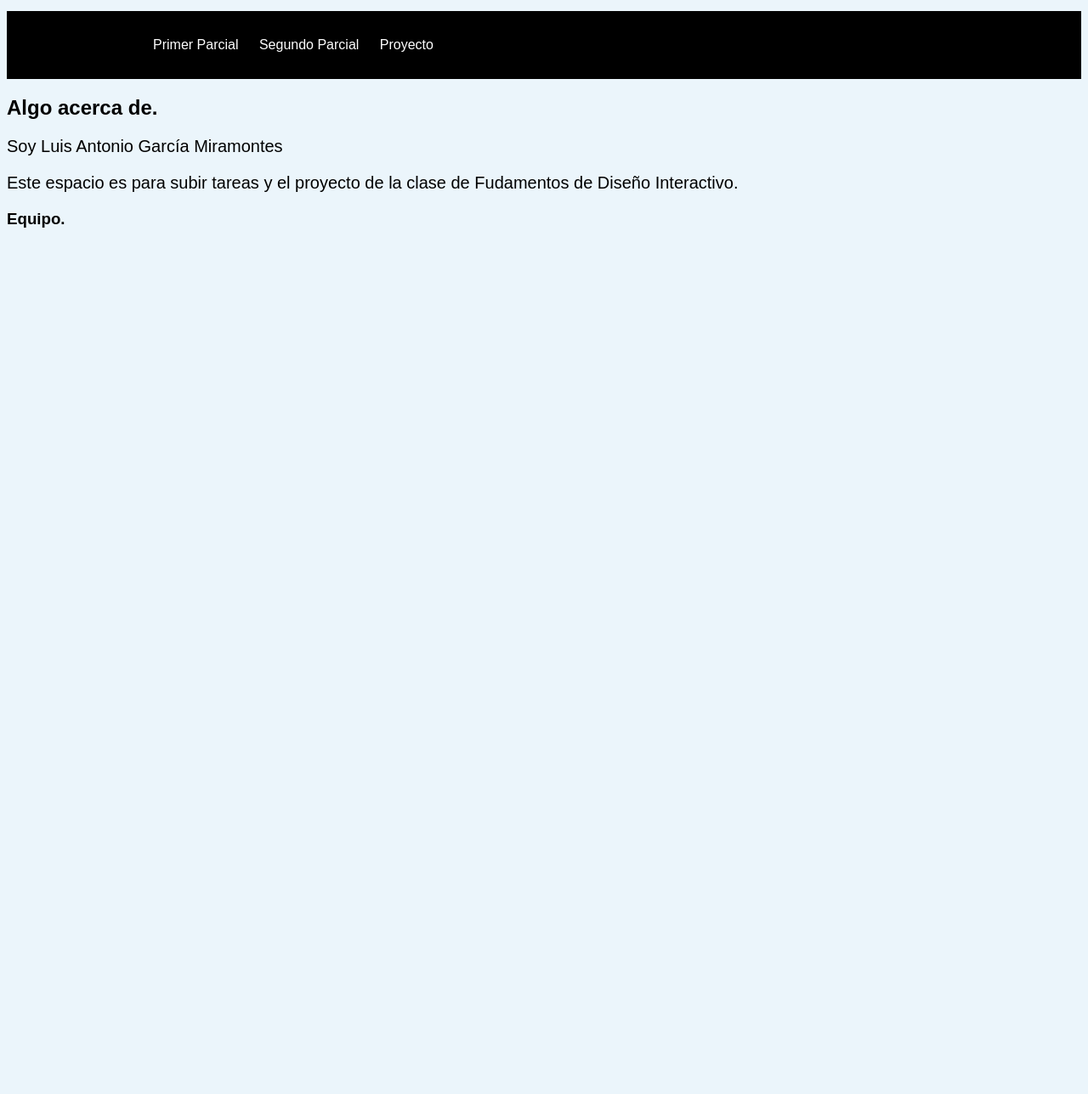
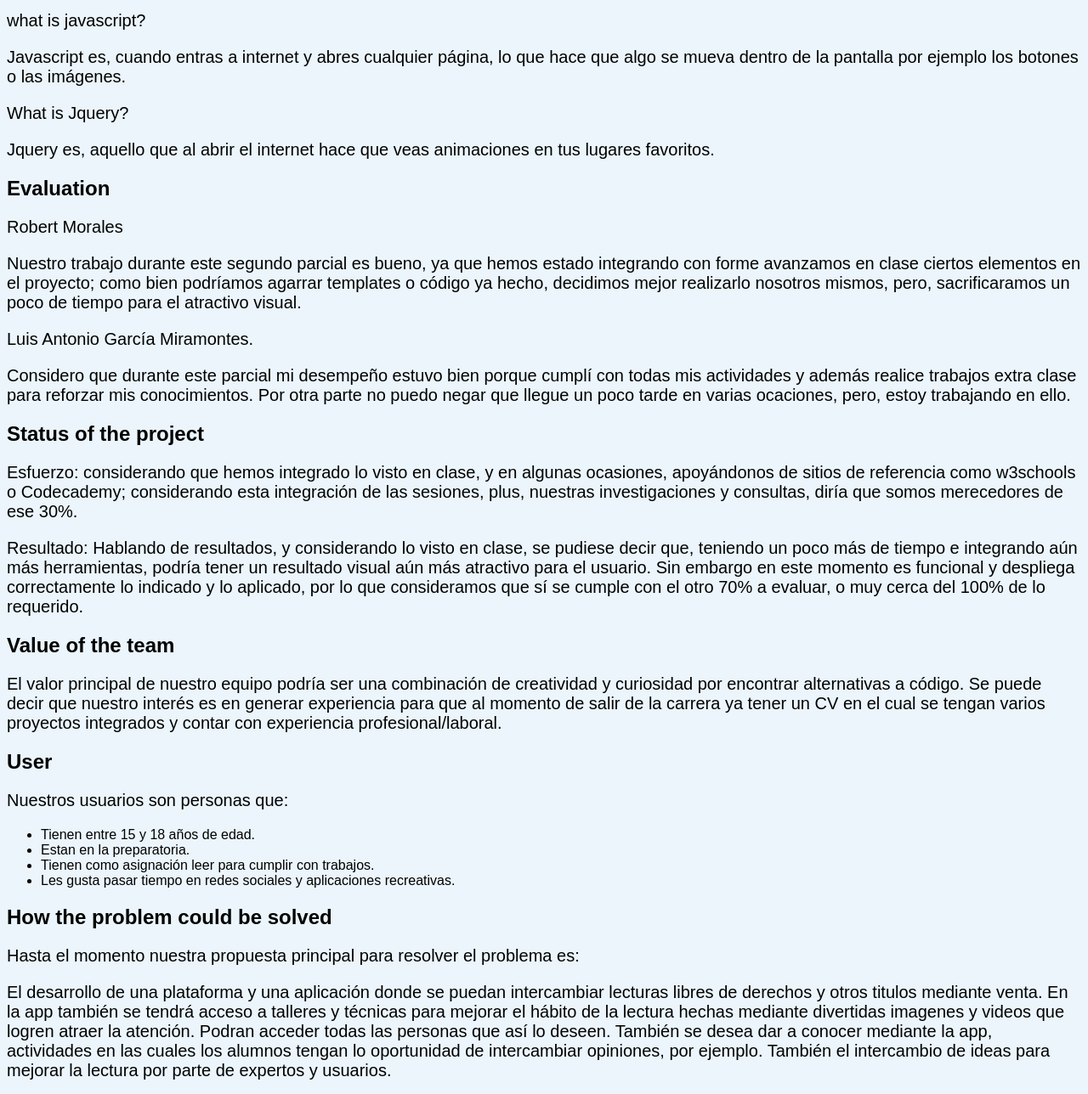
Before and after one commit to Luisantonio42/test2, a plain HTML site: page index.html in a window 1280 px wide. Shown: the part 91-1379 px from the top of the page at 85% size. Before the commit the page ends 800 px from the top, so only its background shows below. Drawn offline with Linux system fonts and the light colour scheme.

Commit message:
Update index.html

```diff
--- a/index.html
+++ b/index.html
@@ -4,19 +4,58 @@
   <link type="text/css" rel="stylesheet" href="css/stylesheet.css"/>
 </head>
 <body>
-	<h1>Página de Luis</h1>
-	<div class="nav">
-     <div class="container">
-        <ul>
-				  <a href="Parcial1.html"><li>Primer Parcial</li></a>
-          <a href="Parcial2.html"><li>Segundo Parcial</li></a>
-          <a href="Proyecto.html"><li>Proyecto</li></a>
-			</ul>
-		</div>
-	</div>
-	<h2>Algo acerca de.</h2>
-  	<p>Soy Luis Antonio García Miramontes</p>
-  	<p>Este espacio es para subir tareas y el proyecto de la clase de Fudamentos de Diseño Interactivo.</p>
-	<h3>Equipo.</h3
+	<h1>Test 2</h1>
+	<p></p>
+	<h2></h2>
+	<p>what is javascript? </p>
+	<p>Javascript es, cuando entras a internet y abres cualquier página, lo que hace que algo se mueva dentro de la pantalla por ejemplo los botones o las imágenes.</p>
+	<p></p>
+	<p>What is Jquery?</p>
+	<p>Jquery es, aquello que al abrir el internet hace que veas animaciones en tus lugares favoritos.</p>
+	<p></p>
+	<h2>Evaluation</h2>
+	<p>Robert Morales</p>
+	<p>Nuestro trabajo durante este segundo parcial es bueno, ya que hemos estado integrando con forme avanzamos en clase ciertos elementos en el proyecto; como bien podríamos agarrar templates o código ya hecho, decidimos mejor realizarlo nosotros mismos, pero, sacrificaramos un poco de tiempo para el atractivo visual.</p>
+	<p></p>
+	<p>Luis Antonio García Miramontes.</p>
+	<p>Considero que durante este parcial mi desempeño estuvo bien porque cumplí con todas mis actividades y además realice trabajos extra clase para reforzar mis conocimientos. Por otra parte no puedo negar que llegue un poco tarde en varias ocaciones, pero, estoy trabajando en ello.</p>
+	<p></p>
+	<h2>Status of the project</h2>
+	<p>Esfuerzo: considerando que hemos integrado lo visto en clase, y en algunas ocasiones, apoyándonos de sitios de referencia como w3schools o Codecademy; considerando esta integración de las sesiones, plus, nuestras investigaciones y consultas, diría que somos merecedores de ese 30%.</p>
+	<p>Resultado: Hablando de resultados, y considerando lo visto en clase, se pudiese decir que, teniendo un poco más de tiempo e integrando aún más herramientas, podría tener un resultado visual aún más atractivo para el usuario. Sin embargo en este momento es funcional y despliega  correctamente lo indicado y lo aplicado, por lo que consideramos que sí se cumple con el otro 70% a evaluar, o muy cerca del 100% de lo requerido.</p>
+	<p></p>
+	<h2>Value of the team</h2>
+	<p>El valor principal de nuestro equipo podría ser una combinación de creatividad y curiosidad por encontrar alternativas a código. Se puede decir que nuestro interés es en generar experiencia para que al momento de salir de la carrera ya tener un CV en el cual se tengan varios proyectos integrados y contar con experiencia profesional/laboral.</p>
+	<p></p>
+	<h2>User</h2>
+	<p>Nuestros usuarios son personas que:</p>
+		<ul>
+			<li>Tienen entre 15 y 18 años de edad.</li>
+			<li>Estan en la preparatoria.</li>
+			<li>Tienen como asignación leer para cumplir con trabajos.</li>
+			<li>Les gusta pasar tiempo en redes sociales y aplicaciones recreativas.</li>
+		</ul>
+	<p></p>
+	<h2>How the problem could be solved</h2>
+	<p>Hasta el momento nuestra propuesta principal para resolver el problema es: </p>
+	<p>El desarrollo de una plataforma y una aplicación donde se puedan intercambiar lecturas libres de derechos y otros titulos mediante venta. En la app también se tendrá acceso a talleres y técnicas para mejorar el hábito de la lectura hechas mediante divertidas imagenes y videos que logren atraer la atención. Podran acceder todas las personas que así lo deseen.
+	También se desea dar a conocer mediante la app, actividades en las cuales los alumnos tengan lo oportunidad de intercambiar opiniones, por ejemplo. También el intercambio de ideas para mejorar la lectura por parte de expertos y usuarios.</p>
+	<p></p>
+	<h2>Tasks of the user</h2>
+	<p>Dentro de la app lo que el usuario tendrá que hacer es:</p>
+		<ul>
+			<li>Ingresar su usuario.</li>
+			<li>Buscar un libro que sea libre de derecho por medio de la opción "search" o mediante el catálogo prestablecido</li>
+			<li>Dar click en el libro deseado.</li>
+			<li>Leerlo y realizar alguna actividad para asegurar la comprensión si el usuario lo desea.</li>
+			<li>Compartir con amigos sus logros.</li>
+		</ul>
+	<p></p>
+	<h2>Imagine that a user and an expert give you feedback. What do you think that feedback is?</h2>
+	<p>Pensamos que la retroalimentación del experto nos es de gran ayuda ya que nos diría como mejorar en cuanto a materiales de la lectura y otras actividades que ya ha puesto en práctica.</p>
+	<p>En cuanto al usuario también es fundamental contar con su opinión debido a que puede decirnos si los elementos visuales son los adecuados, si se aburre o logramos captar su opinión o si hacen falta imágenes o videos, por ejemplo.</p>
+	<h3>Equipo</h3>
+	<p>Luis Antonio García Miramontes</p>
+	<p>Robert Morales</p>
 </body>
 </html>
```
